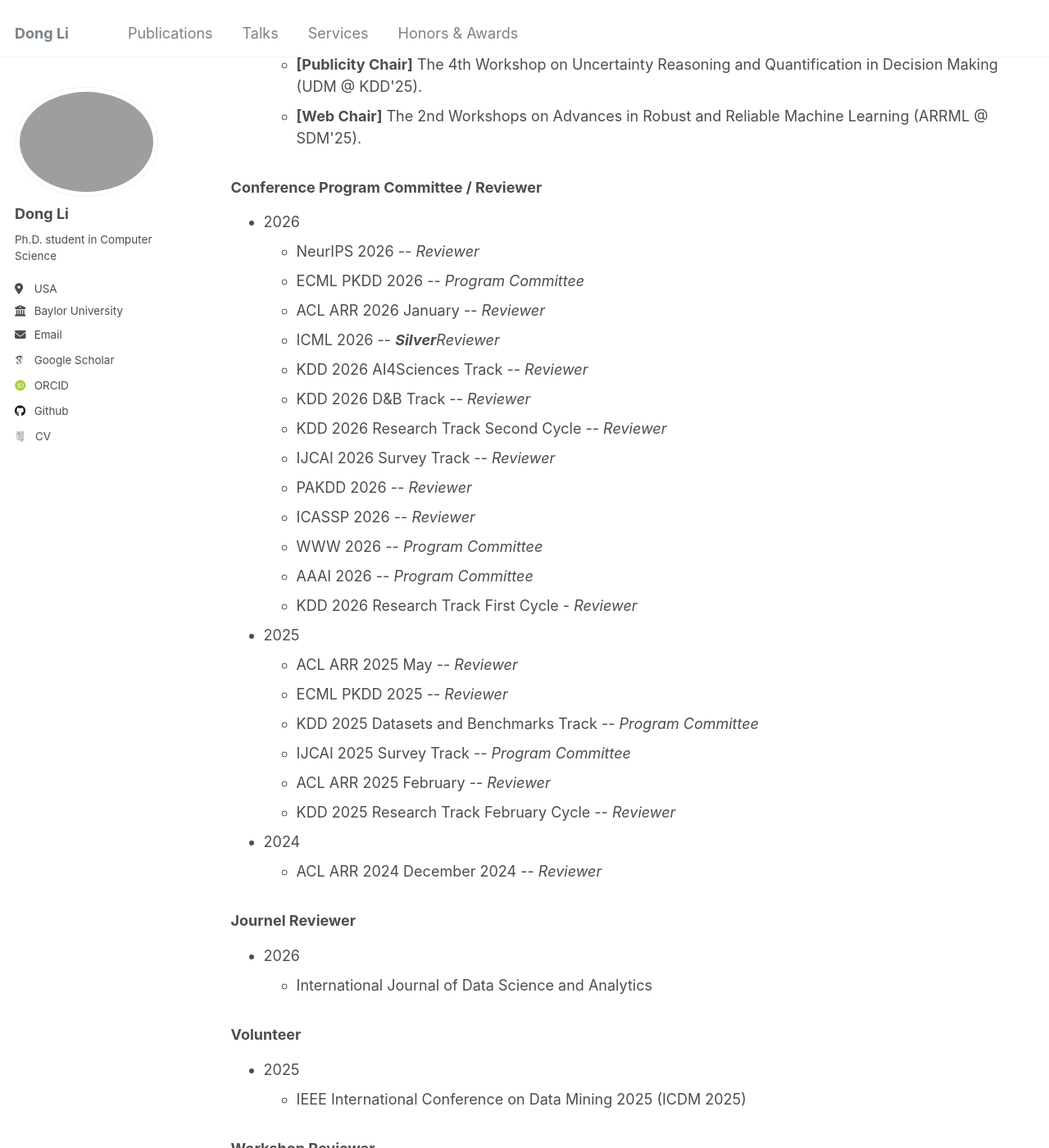
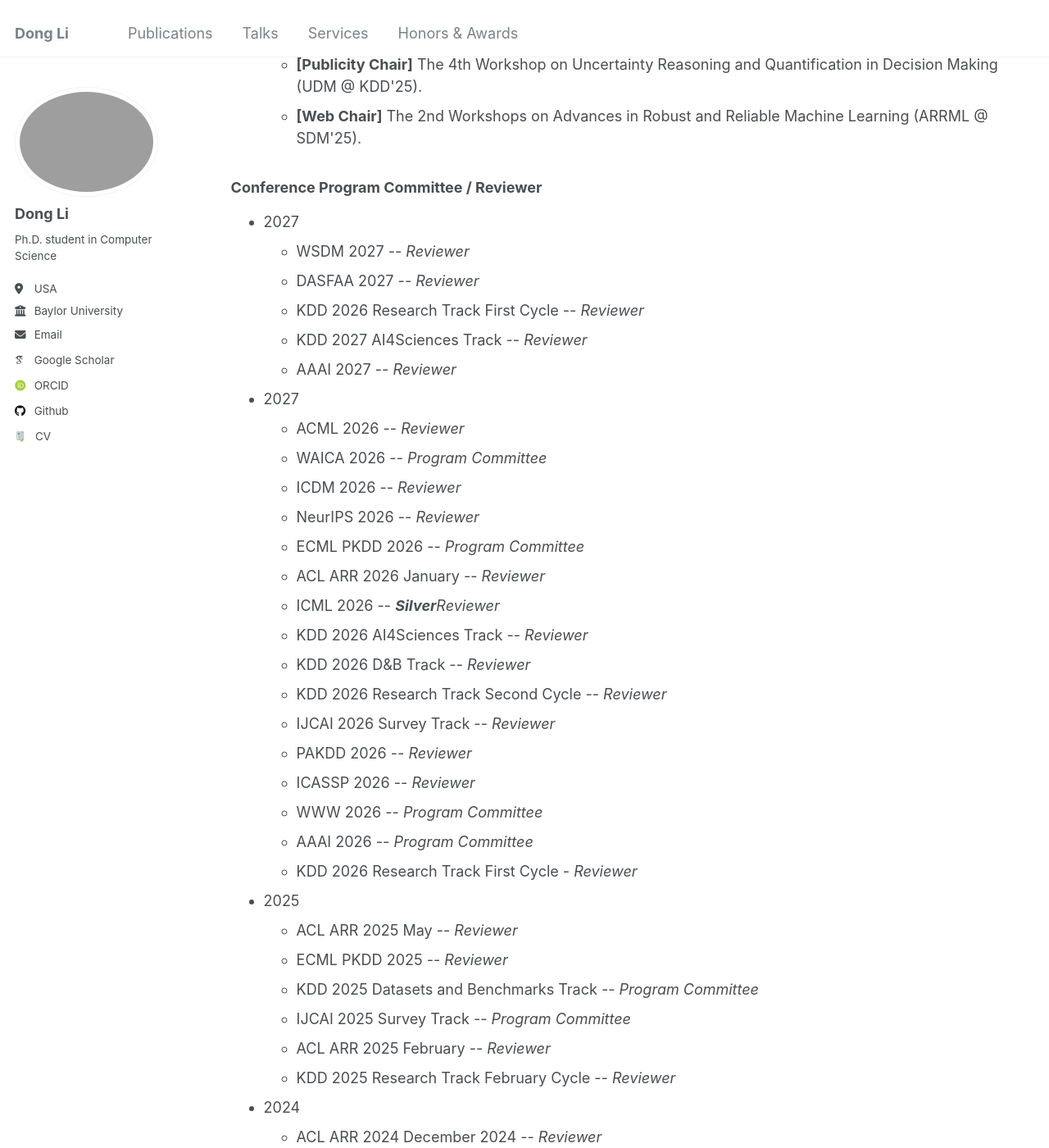
Before and after one commit to TurkeyWatanabe/dongli, a Jekyll site: the page built from _pages/services.html, in a window 1280 px wide and 1400 px high, scrolled down 244 px. Shown: the whole window at 82% size. Built offline with Jekyll 4.4.1, drawn with Linux system fonts in a browser that asks for light colours; some web fonts are replaced; some of the changed text lies outside the part shown.

Commit message:
Update services.html

```diff
--- a/_pages/services.html
+++ b/_pages/services.html
@@ -20,8 +20,20 @@ author_profile: true
 <h3>Conference Program Committee / Reviewer</h3>
 
 <ul>
-  <li>2026
+  <li>2027
     <ul>
+      <li>WSDM 2027 -- <i>Reviewer</i></li>
+      <li>DASFAA 2027 -- <i>Reviewer</i></li>
+      <li>KDD 2026 Research Track First Cycle -- <i>Reviewer</i></li>
+      <li>KDD 2027 AI4Sciences Track -- <i>Reviewer</i></li>
+      <li>AAAI 2027 -- <i>Reviewer</i></li>
+    </ul>
+  </li>
+  <li>2027
+    <ul>
+      <li>ACML 2026 -- <i>Reviewer</i></li>
+      <li>WAICA 2026 -- <i>Program Committee</i></li>
+      <li>ICDM 2026 -- <i>Reviewer</i></li>
       <li>NeurIPS 2026 -- <i>Reviewer</i></li>
       <li>ECML PKDD 2026 -- <i>Program Committee</i></li>
       <li>ACL ARR 2026 January -- <i>Reviewer</i></li>
@@ -59,6 +71,7 @@ author_profile: true
 <ul>
   <li>2026
     <ul>
+      <li>Transactions on Machine Learning Research (TMLR)</li>
       <li>International Journal of Data Science and Analytics</li>
     </ul>
   </li>
```
